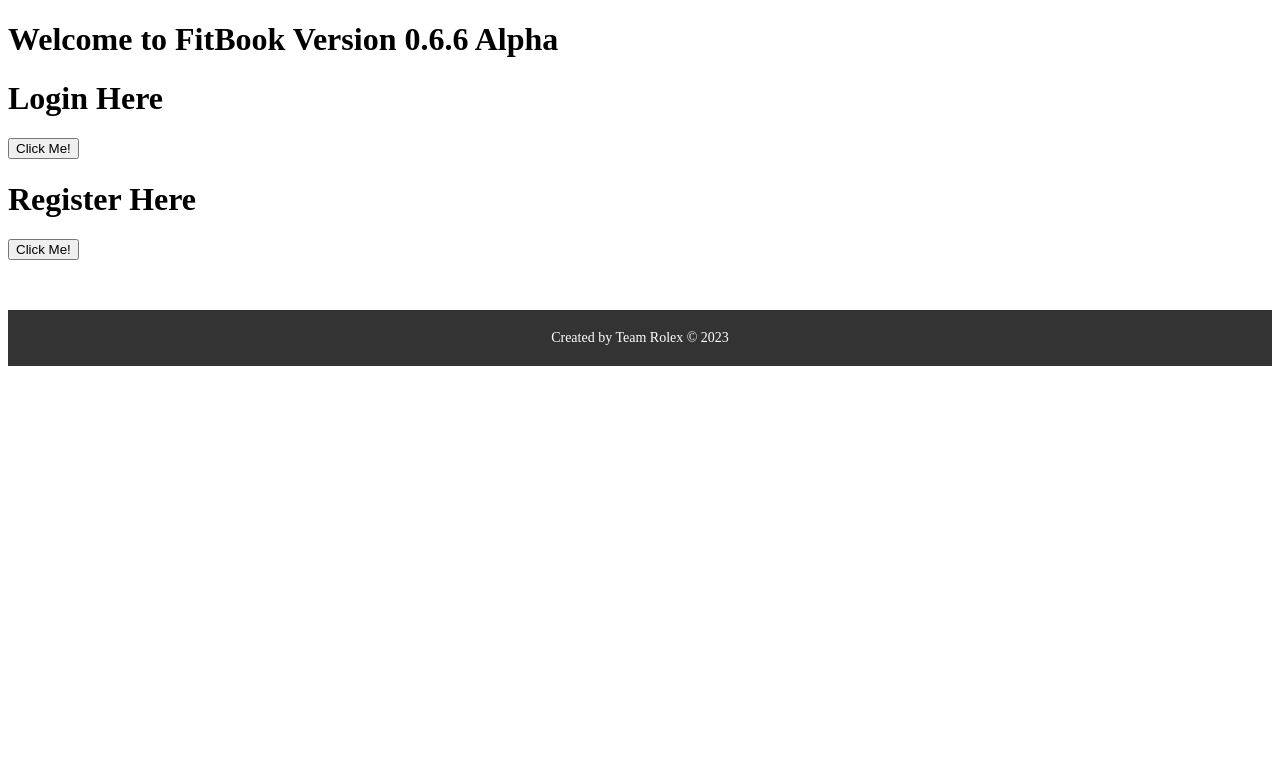
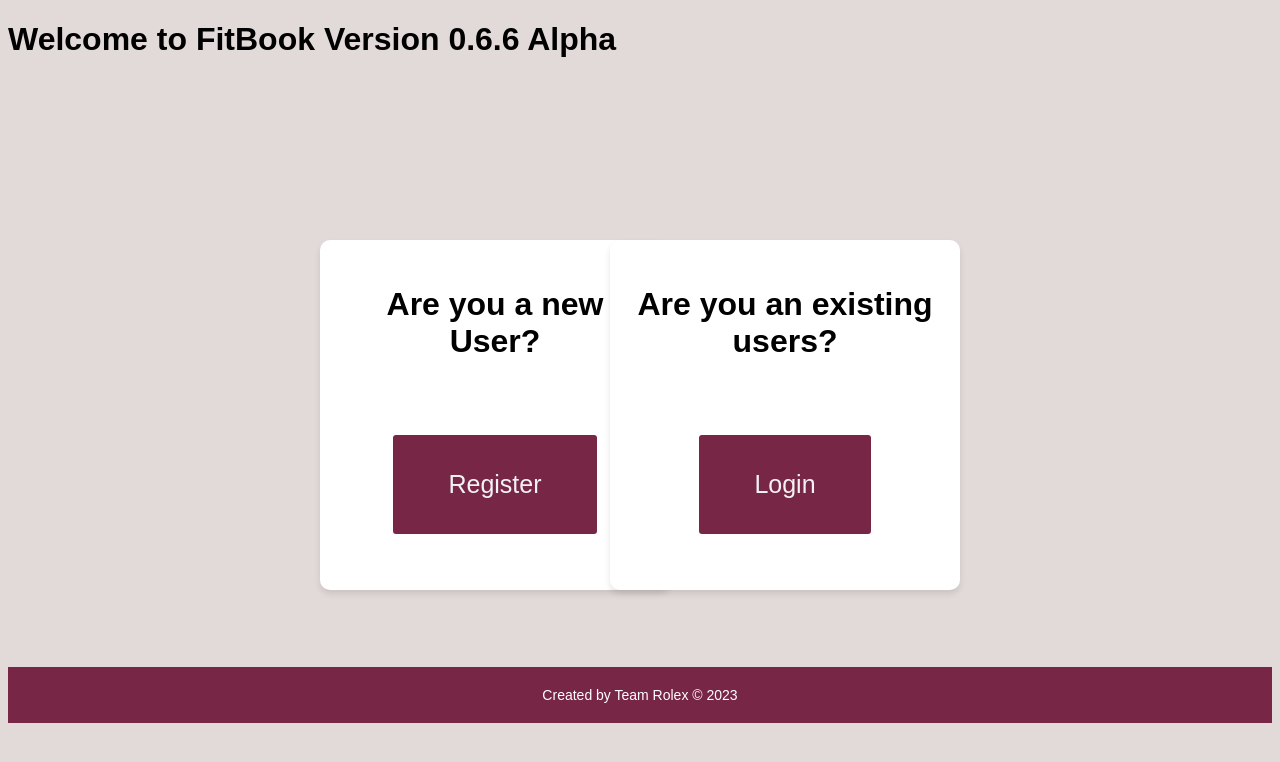
Before and after one commit to UdhayaShan1/Gym-Booking-System1, a Flask app: page / in a window 1280 px wide. Shown: the top 762 px of the page. Run offline with Flask 3, Linux system fonts and the light colour scheme; parts of the project's set-up code (start-up, migrations or seed data) failed here and were passed over.

Commit message:
Index Page

```diff
--- a/Website/static/css/style.css
+++ b/Website/static/css/style.css
@@ -9,7 +9,7 @@ footer {
   text-align: center;
   padding: 20px;
   font-size: 14px;
-  margin-top: 50px;
+  margin-top: 45%;
 }
 
 /* Navbar */
@@ -186,7 +186,7 @@ footer {
   background-color: #782646;
   color: #f2f2f2;
   cursor: pointer;
-  border-radius: 3px
+  border-radius: 3px;
 }
 
 .loginContainer button:hover {
@@ -208,3 +208,67 @@ footer {
 }
 
 /* Index */
+
+.index h1 {
+  text-align: center;
+  font-family: Arial, sans-serif;
+}
+
+.index button {
+  font-size: 25px;
+  font-family: Arial, sans-serif;
+  padding: 35px 55px;
+  border: none;
+  background-color: #782646;
+  color: #f2f2f2;
+  cursor: pointer;
+  display: block;
+  border-radius: 3px;
+  text-align: center;
+  margin: auto;
+  margin-top: 25%;
+
+
+}
+
+.index button:hover {
+  background-color: #ddd;
+  color: black;
+}
+
+.index button.active {
+  background-color: #864d5c;
+  color: white;
+}
+
+#indexRegistration {
+  display: inline-block;
+  position: absolute;
+  left: 25%;
+  top: 30%;
+  max-width: 300px;
+  width: 100%;
+  height: 300px;
+  margin: 0 auto;
+  padding: 25px;
+  background-color: #fff;
+  border-radius: 10px;
+  box-shadow: 0 4px 6px rgba(0, 0, 0, 0.1);
+  text-align: center;
+}
+
+#indexLogin {
+  display: inline-block;
+  position: absolute;
+  top: 30%;
+  right: 25%;
+  max-width: 300px;
+  width: 100%;
+  height: 300px;
+  margin: 0 auto;
+  padding: 25px;
+  background-color: #fff;
+  border-radius: 10px;
+  box-shadow: 0 4px 6px rgba(0, 0, 0, 0.1);
+
+}
--- a/Website/templates/index.html
+++ b/Website/templates/index.html
@@ -5,28 +5,24 @@
     <meta http-equiv="X-UA-Compatible" content="IE=edge" />
     <meta name="viewport" content="width=device-width, initial-scale=1.0" />
     <title>Document</title>
+    <link rel="stylesheet" href="..\static\css\style.css">
     <script src="{{ url_for('static', filename='js/index.js') }}"></script>
-    <style>
-      /* Existing CSS styles */
-
-      /* Footer styles */
-      footer {
-          background-color: #333;
-          color: #fff;
-          text-align: center;
-          padding: 20px;
-          font-size: 14px;
-          margin-top: 50px;
-      }
-  </style>
   </head>
   <body>
     <h1>Welcome to FitBook Version 0.6.6 Alpha</h1>
-    <h1 id="LoginTitle">Login Here</h1>
-    <button type="button" id="loginButton">Click Me!</button>
-    <h1 id="RegisterTitle">Register Here</h1>
-    <button type="button" id="registerButton">Click Me!</button>
-    <footer>
+  <div class="index">
+    <span id="indexRegistration">
+      <h1 id="RegisterTitle">Are you a new User?</h1>
+      <button type="button" id="registerButton">Register</button>
+    </span>
+
+    <span id="indexLogin">
+      <h1 id="LoginTitle">Are you an existing users?</h1>
+      <button type="button" id="loginButton">Login</button>
+    </span>
+  </div>
+  <br>
+    <footer class="footer">
       Created by Team Rolex &copy; 2023
   </footer>
   </body>
```
